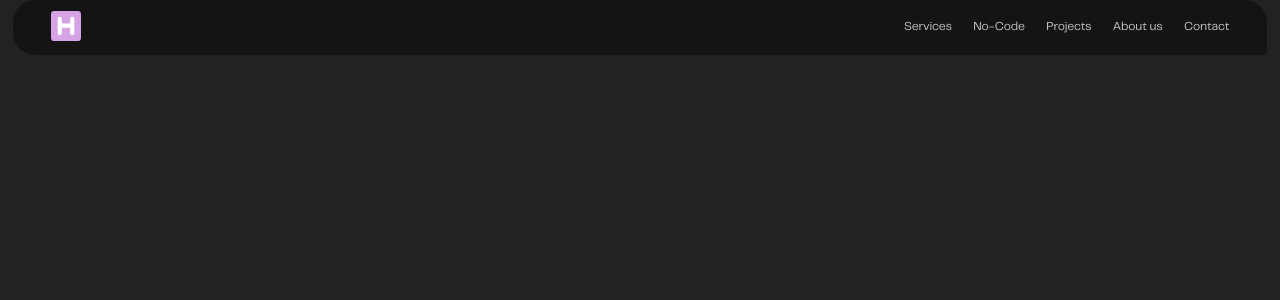
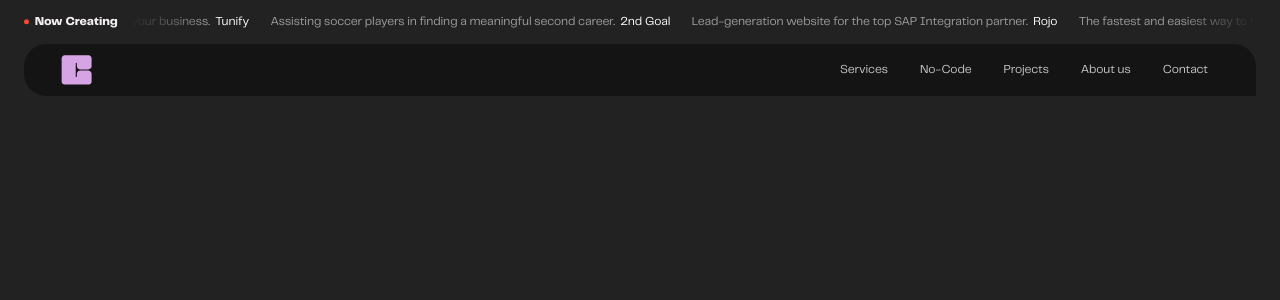
Before and after one commit to hakhan1999/My-Portfolio, a React (Vite) app: page / in a window 1280 px wide. Shown: the top 300 px of the page. Built offline with nearby package versions, Linux system fonts and the light colour scheme.

Commit message:
topbar-completed

```diff
--- a/package.json
+++ b/package.json
@@ -11,7 +11,8 @@
   },
   "dependencies": {
     "react": "^18.3.1",
-    "react-dom": "^18.3.1"
+    "react-dom": "^18.3.1",
+    "react-fast-marquee": "^1.6.5"
   },
   "devDependencies": {
     "@eslint/js": "^9.9.0",
--- a/src/App.jsx
+++ b/src/App.jsx
@@ -1,9 +1,10 @@
 import React from "react";
-import { Header, Footer } from "./index";
+import { Header, Footer, Topbar } from "./index";
 
 const App = () => {
   return (
     <div className="main-wrapper padding-global">
+      <Topbar />
       <div className="header-hero-wrapper">
         <Header />
       </div>
--- a/src/components/Navbar.jsx
+++ b/src/components/Navbar.jsx
@@ -6,7 +6,7 @@ const Navbar = () => {
     <nav>
       <ul>
         {navigation.map((item) => (
-          <li>
+          <li key={item.id}>
             <a href={item.url} key={item.id}>
               {item.title}
             </a>
--- /dev/null
+++ b/src/components/Topbar.jsx
@@ -0,0 +1,25 @@
+import React from "react";
+import { topbar } from "../constants";
+import Marquee from "react-fast-marquee";
+
+const Topbar = () => {
+  return (
+    <div className="topbar">
+      <div className="inner">
+        <div className="heading">
+          <h2 className="dot-heading">Now Creating</h2>
+        </div>
+        <Marquee autoFill className="marquee">
+          {topbar.map((item) => (
+            <div key={item.id} className="single-marquee">
+              <p className="desc">{item.description}</p>
+              <p className="title">{item.heading}</p>
+            </div>
+          ))}
+        </Marquee>
+      </div>
+    </div>
+  );
+};
+
+export default Topbar;
--- a/src/constants/index.js
+++ b/src/constants/index.js
@@ -1,3 +1,22 @@
+export const topbar = [
+    {
+        id: '0',
+        heading: 'Tunify',
+        description: 'The fastest and easiest way to the best music for your business.',
+    },
+    {
+        id: '1',
+
+        heading: '2nd Goal',
+        description: 'Assisting soccer players in finding a meaningful second career.',
+    },
+    {
+        id: '2',
+        heading: 'Rojo',
+        description: 'Lead-generation website for the top SAP Integration partner.',
+    }
+]
+
 export const navigation = [
     {
         id: "0",
--- a/src/index.css
+++ b/src/index.css
@@ -84,8 +84,89 @@ body {
 }
 
 .padding-global {
-  padding-left: 1.25rem;
-  padding-right: 1.25rem;
+  padding-left: 2.25rem;
+  padding-right: 2.25rem;
+}
+
+/* Topbar  */
+.topbar .inner {
+  display: flex;
+  justify-content: space-between;
+  align-items: center;
+}
+
+.dot-heading {
+  font-size: 1.125rem;
+  position: relative;
+  margin-left: 1rem;
+}
+
+.dot-heading::before {
+  content: '';
+  background: var(--orange);
+  width: 0.5rem;
+  height: 0.5rem;
+  display: block;
+  border-radius: 100%;
+  position: absolute;
+  top: 50%;
+  left: -1rem;
+  transform: translateY(-50%);
+}
+
+.marquee {
+  display: flex;
+  gap: 2rem;
+  position: relative;
+}
+
+.topbar {
+  padding: 1.5rem 0;
+}
+
+.single-marquee {
+  display: flex;
+  gap: 0.5rem;
+}
+
+.rfm-initial-child-container,
+.rfm-marquee {
+  display: flex;
+  gap: 2rem;
+}
+
+.single-marquee p.desc {
+  opacity: 0.6;
+  font-size: 1.125rem;
+}
+
+.single-marquee p.title {
+  color: var(--white);
+  font-size: 1.125rem;
+}
+
+.topbar .heading {
+  width: 11rem;
+}
+
+.marquee::before {
+  content: '';
+  z-index: 2;
+  background-image: linear-gradient(to right, var(--light-black), #0000);
+  width: 7rem;
+  height: 100%;
+  position: absolute;
+  inset: 0% auto 0% 0%;
+}
+
+.marquee::after {
+  content: '';
+  z-index: 2;
+  background-image: linear-gradient(270deg, var(--light-black), #0000);
+  width: 7rem;
+  height: 100%;
+  position: absolute;
+  inset: 0% 0 0% auto;
 }
 
 /* Header and Hero Sec  */
@@ -108,22 +189,73 @@ header .header-inner {
   justify-content: space-between;
 }
 
-header .header-inner img {
+header .header-inner .logo {
   width: 2.875rem;
   height: 2.875rem;
 }
 
-header .header-inner ul{
+header .header-inner .logo img {
+  width: 100%;
+  height: 100%;
+}
+
+header .header-inner ul {
   display: flex;
   align-items: center;
-  gap: 2rem;
 }
 
-header .header-inner ul li{
+header .header-inner ul li {
   list-style: none;
+  position: relative;
+  height: 2rem;
+  display: flex;
+  align-items: center;
+  justify-content: center;
+  padding: 1.2rem 1rem 1.2rem 2rem;
+  cursor: pointer;
 }
 
-header .header-inner ul li a{
-  font-size:1.125rem;
+header .header-inner ul li a {
+  font-size: 1.125rem;
   color: var(--grey);
+  cursor: pointer;
+  z-index: 3;
+  position: relative;
 }
+
+header .header-inner ul li::before {
+  z-index: 1;
+  opacity: 0;
+  background-image: linear-gradient(315deg, #d6a3e429, #d6a3e400);
+  border-radius: .5rem;
+  position: absolute;
+  content: '';
+  width: 110%;
+  height: 100%;
+  display: block;
+  top: 50%;
+  transform: translateY(-50%);
+  transition: all 0.4s ease-out;
+}
+
+header .header-inner ul li:hover::before {
+  opacity: 1;
+  transition: all 0.4s ease-out;
+}
+
+header .header-inner ul li::after {
+  content: '';
+  position: absolute;
+  width: 0.5rem;
+  height: 0.5rem;
+  background: var(--purple);
+  border-radius: 100%;
+  left: 1rem;
+  transition: all 0.4s ease-out;
+  opacity: 0;
+}
+
+header .header-inner ul li:hover::after {
+  transition: all 0.4s ease-out;
+  opacity: 1;
+}
--- a/src/index.js
+++ b/src/index.js
@@ -1,5 +1,6 @@
 import Footer from "./components/Footer";
 import Header from "./components/Header";
 import Navbar from "./components/Navbar";
+import Topbar from "./components/Topbar";
 
-export { Header, Footer, Navbar };
+export { Header, Footer, Navbar, Topbar };
```
Also changed, not shown: src/assets/logo.svg, 1 other file (tests, documents, lock files or other folders).
